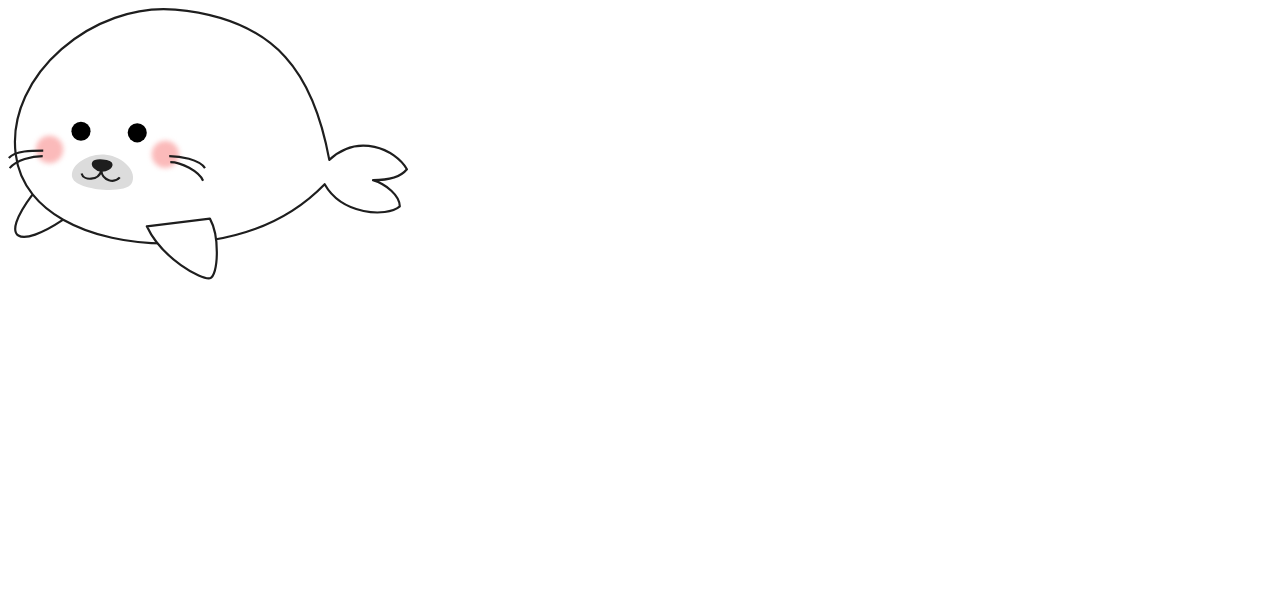
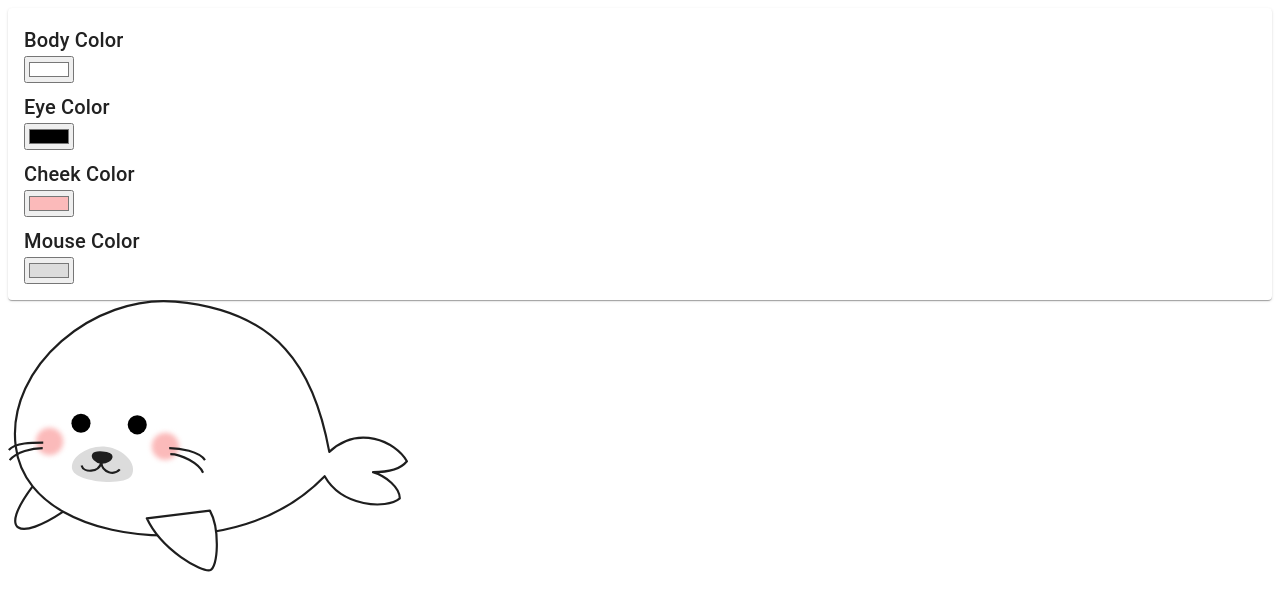
Before and after one commit to chvmvd/azarashi-creator, a React (Vite) app: page / in a window 1280 px wide. Shown: the top 610 px of the page. Built offline with nearby package versions, Linux system fonts and the light colour scheme.

Commit message:
Create color picker

```diff
--- a/src/App.tsx
+++ b/src/App.tsx
@@ -1,14 +1,72 @@
-import React from "react";
+import React, { useState } from "react";
 import AzarashiSvg from "./components/AzarashiSvg";
+import { Paper, Stack, Typography } from "@mui/material";
 
 function App(): JSX.Element {
+  const [bodyColor, setBodyColor] = useState("#ffffff");
+  const [eyeColor, setEyeColor] = useState("#000000");
+  const [cheekColor, setCheekColor] = useState("#FBBABA");
+  const [mouseColor, setMouseColor] = useState("#DCDCDC");
   return (
     <>
+      <Paper sx={{ p: 2 }}>
+        <Stack spacing={1}>
+          <Stack>
+            <Typography variant="h6" component="h2">
+              Body Color
+            </Typography>
+            <input
+              type="color"
+              value={bodyColor}
+              onChange={(e) => {
+                setBodyColor(e.target.value);
+              }}
+            />
+          </Stack>
+          <Stack>
+            <Typography variant="h6" component="h2">
+              Eye Color
+            </Typography>
+            <input
+              type="color"
+              value={eyeColor}
+              onChange={(e) => {
+                setEyeColor(e.target.value);
+              }}
+            />
+          </Stack>
+          <Stack>
+            <Typography variant="h6" component="h2">
+              Cheek Color
+            </Typography>
+            <input
+              type="color"
+              value={cheekColor}
+              onChange={(e) => {
+                setCheekColor(e.target.value);
+              }}
+            />
+          </Stack>
+          <Stack>
+            <Typography variant="h6" component="h2">
+              Mouse Color
+            </Typography>
+
+            <input
+              type="color"
+              value={mouseColor}
+              onChange={(e) => {
+                setMouseColor(e.target.value);
+              }}
+            />
+          </Stack>
+        </Stack>
+      </Paper>
       <AzarashiSvg
-        bodyColor="white"
-        mouseColor="#DCDCDC"
-        cheekColor="#FBBABA"
-        eyeColor="black"
+        bodyColor={bodyColor}
+        eyeColor={eyeColor}
+        cheekColor={cheekColor}
+        mouseColor={mouseColor}
         beardNumber={2}
       />
     </>
```
